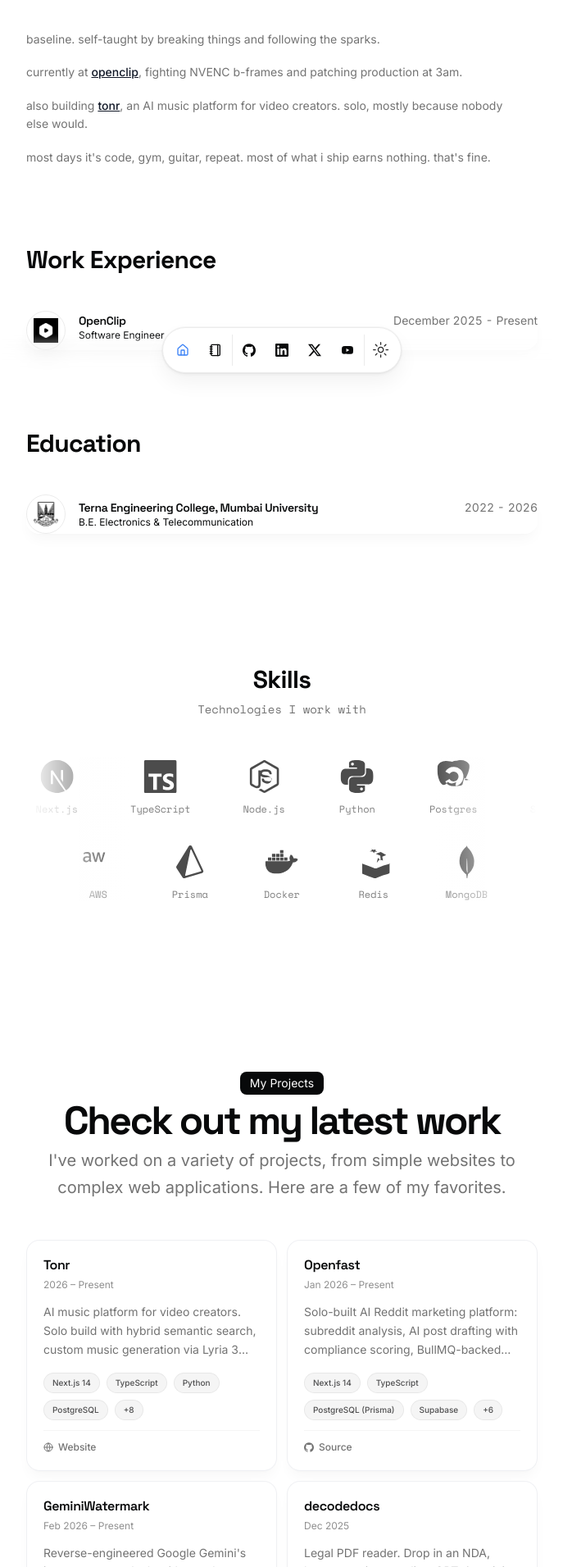
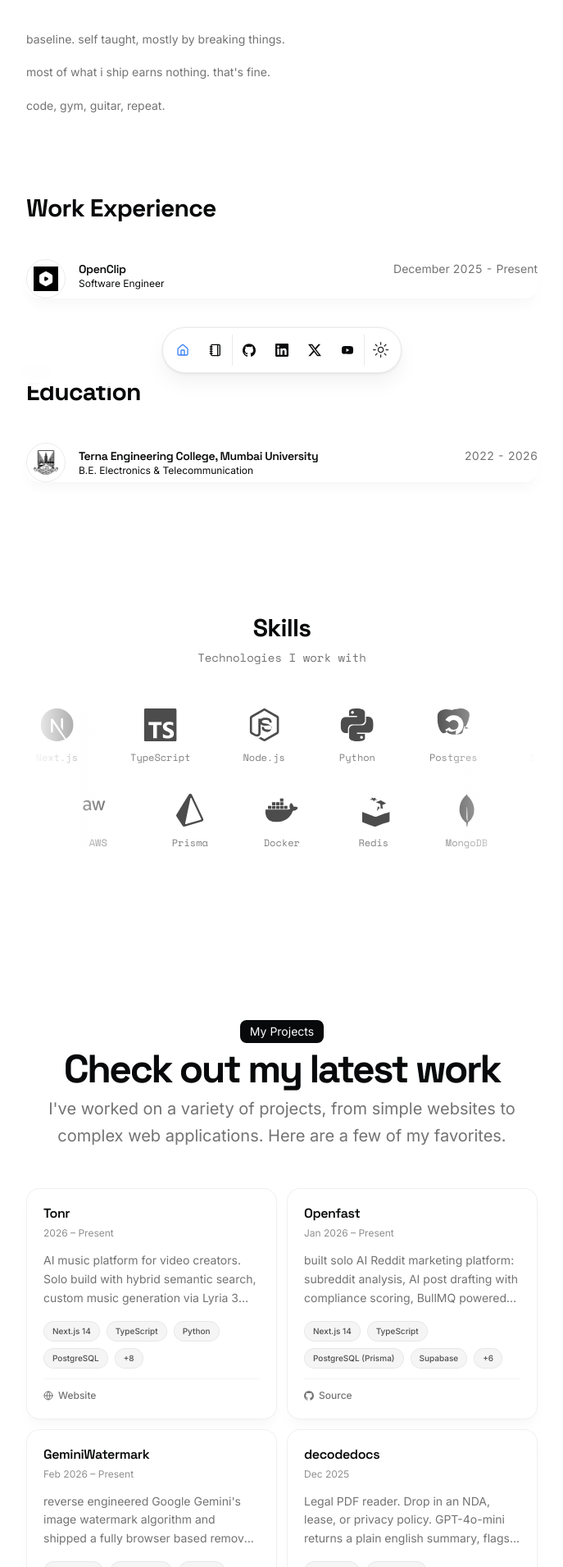
Before and after one commit to tanayyo1/Portfolio, a Next.js app: page / in a window 1280 px wide. Shown: the part 329-2240 px from the top of the page at 82% size, without its empty margins (296-983 px from the left). Built offline with nearby package versions, Linux system fonts and the light colour scheme.

Commit message:
style: simplify about section, strip stylistic hyphens

```diff
--- a/src/data/resume.tsx
+++ b/src/data/resume.tsx
@@ -10,10 +10,9 @@
   description:
     "engineer. building tonr.app, shipping at openclip.",
   summary: `
-     <p>baseline. self-taught by breaking things and following the sparks.</p>
-     <p>currently at <a href="https://openclip.app/">openclip</a>, fighting NVENC b-frames and patching production at 3am.</p>
-     <p>also building <a href="https://tonr.app">tonr</a>, an AI music platform for video creators. solo, mostly because nobody else would.</p>
-     <p>most days it's code, gym, guitar, repeat. most of what i ship earns nothing. that's fine.</p>
+     <p>baseline. self taught, mostly by breaking things.</p>
+     <p>most of what i ship earns nothing. that's fine.</p>
+     <p>code, gym, guitar, repeat.</p>
   `,
   avatarUrl: "/me.jpg",
   skills: [
@@ -95,7 +94,7 @@
       start: "December 2025",
       end: "Present",
       description:
-        "Hardened OpenClip's Content Intelligence Hub (RAG chat, 11 tool-calling tools, GPT-4o + Claude Sonnet). Fixed A/V desync in the FFmpeg media-processor by disabling NVENC B-frames and replacing trim/atrim with dual-seek for frame-accurate clip cutting. Built the AI emoji caption system across backend, renderer, and Discord bot. Helped ship the public launch. Now serving 7K+ users and 84K+ rendered clips.",
+        "Hardened OpenClip's Content Intelligence Hub (RAG chat, 11 tool calling tools, GPT-4o + Claude Sonnet). Fixed A/V desync in the FFmpeg media-processor by disabling NVENC B frames and replacing trim/atrim with dual seek for frame accurate clip cutting. Built the AI emoji caption system across backend, renderer, and Discord bot. Helped ship the public launch. Now serving 7K+ users and 84K+ rendered clips.",
     },
   ],
   education: [
@@ -115,7 +114,7 @@
       dates: "2026 – Present",
       active: true,
       description:
-        "AI music platform for video creators. Solo build with hybrid semantic search, custom music generation via Lyria 3 with prompt translation, async 6-stem separation on Modal serverless GPU, and an interactive Web Audio mixer. 500+ tracks processed.",
+        "AI music platform for video creators. Solo build with hybrid semantic search, custom music generation via Lyria 3 with prompt translation, async 6 stem separation on Modal serverless GPU, and an interactive Web Audio mixer. 500+ tracks processed.",
       technologies: [
         "Next.js 14",
         "TypeScript",
@@ -146,7 +145,7 @@
       dates: "Jan 2026 – Present",
       active: true,
       description:
-        "Solo-built AI Reddit marketing platform: subreddit analysis, AI post drafting with compliance scoring, BullMQ-backed scheduled posting with retry logic and shadowban detection. 135 commits, full Jest + Playwright test coverage.",
+        "built solo AI Reddit marketing platform: subreddit analysis, AI post drafting with compliance scoring, BullMQ powered scheduled posting with retry logic and shadowban detection. 135 commits, full Jest + Playwright test coverage.",
       technologies: [
         "Next.js 14",
         "TypeScript",
@@ -175,7 +174,7 @@
       dates: "Feb 2026 – Present",
       active: true,
       description:
-        "Reverse-engineered Google Gemini's image watermark algorithm and shipped a fully browser-based removal tool using NCC detection and per-pixel alpha estimation. No server, no uploads. Open source (MIT) with Polar licensing for the Pro tier.",
+        "reverse engineered Google Gemini's image watermark algorithm and shipped a fully browser based removal tool using NCC detection and per pixel alpha estimation. No server, no uploads. Open source (MIT) with Polar licensing for the Pro tier.",
       technologies: [
         "JavaScript",
         "Canvas API",
@@ -204,7 +203,7 @@
       dates: "Dec 2025",
       active: true,
       description:
-        "Legal PDF reader. Drop in an NDA, lease, or privacy policy. GPT-4o-mini returns a plain-English summary, flags the clauses worth worrying about, and answers follow-ups in a chat. Anthropic is the fallback when OpenAI rate-limits.",
+        "Legal PDF reader. Drop in an NDA, lease, or privacy policy. GPT-4o-mini returns a plain english summary, flags the clauses worth worrying about, and answers follow ups in a chat. Anthropic is the fallback when OpenAI rate limits.",
       technologies: [
         "Next.js 15",
         "TypeScript",
@@ -265,7 +264,7 @@
       dates: "Dec 2025",
       active: true,
       description:
-        "Dashboard watching Xandeum's pNode network. Scores each node by uptime, version lag, and flapping. 24-hour health trends and a world map of node locations. Grant competition submission.",
+        "Dashboard watching Xandeum's pNode network. Scores each node by uptime, version lag, and flapping. 24 hour health trends and a world map of node locations. Grant competition submission.",
       technologies: [
         "TypeScript",
         "React",
@@ -295,7 +294,7 @@
       dates: "Aug 2025",
       active: true,
       description:
-        "2 merged PRs to Mail-0/Zero, an open source privacy-focused email client: light-mode email visibility fix (#1994) and button cursor UX improvements (#1993).",
+        "2 merged PRs to Mail-0/Zero, an open source privacy focused email client: light mode email visibility fix (#1994) and button cursor UX improvements (#1993).",
       technologies: ["TypeScript", "React", "Electron", "Node.js"],
       links: [
         {
```
